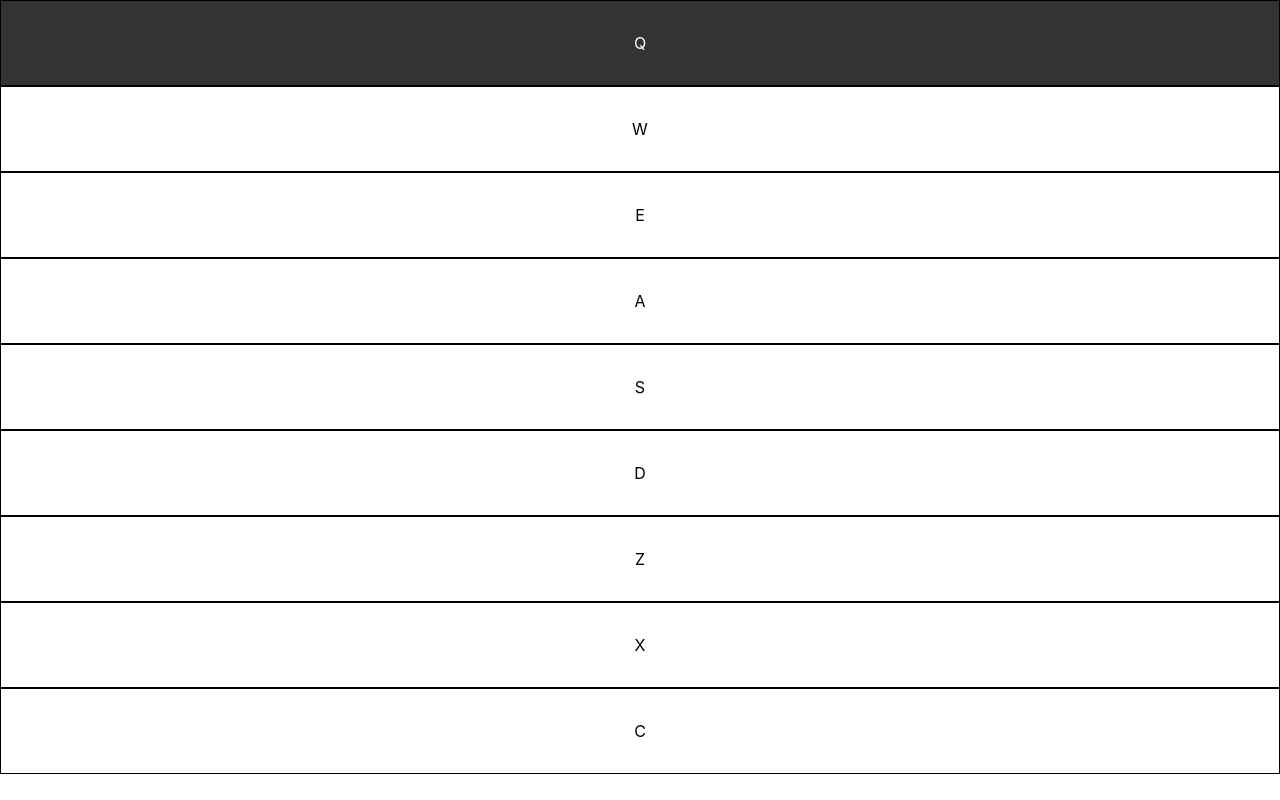
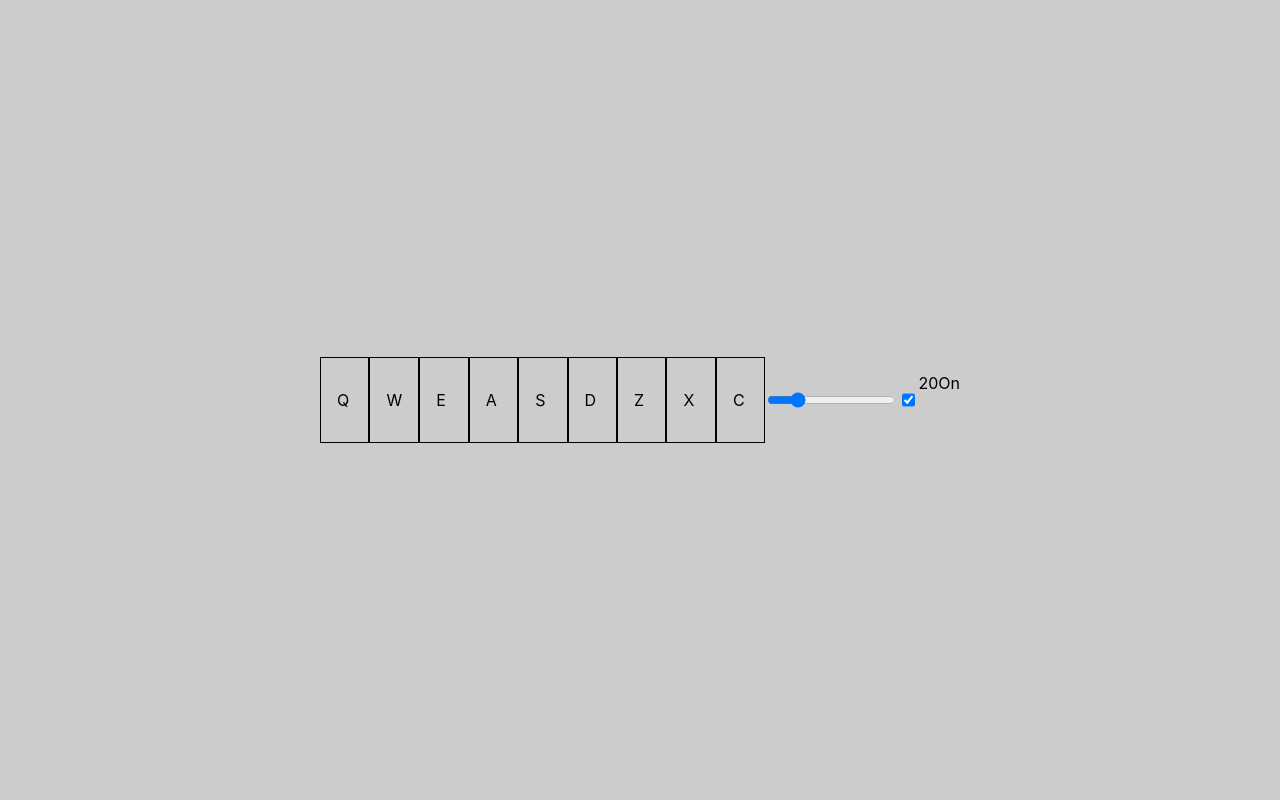
Before and after one commit to fccJashCoda/drummachine, a React (Create React App) app: page / in a window 1280 px wide. Built offline with nearby package versions, Linux system fonts and the light colour scheme.

Commit message:
working on control panel

```diff
--- a/package.json
+++ b/package.json
@@ -6,6 +6,7 @@
     "@testing-library/jest-dom": "^5.11.6",
     "@testing-library/react": "^11.2.1",
     "@testing-library/user-event": "^12.2.2",
+    "node-sass": "^4.14.1",
     "react": "^17.0.1",
     "react-dom": "^17.0.1",
     "react-scripts": "4.0.0",
--- a/src/App.css
+++ b/src/App.css
@@ -1,4 +1,4 @@
-.App {
+/* .App {
   text-align: center;
 }
 
@@ -35,12 +35,26 @@
   to {
     transform: rotate(360deg);
   }
+} */
+
+.App {
+  background: #ccc;
+  display: flex;
+  justify-content: center;
+  align-items: center;
+  height: 100%;
+}
+
+#drum-machine {
+  width: 50%;
+  display: flex;
 }
 
 .drum-pad {
   display: block;
   cursor: pointer;
   padding: 1em;
+  width: 2em;
   border: 1px solid black;
 }
 
--- a/src/App.js
+++ b/src/App.js
@@ -1,9 +1,9 @@
-import './App.css';
+// import './App.scss';
 import DrumMachine from './components/DrumMachine';
 
 function App() {
   return (
-    <div className="App" id="drum-machine">
+    <div className="App">
       <DrumMachine />
     </div>
   );
--- /dev/null
+++ b/src/App.scss
@@ -0,0 +1,30 @@
+.App {
+  background: #ccc;
+  display: flex;
+  justify-content: center;
+  align-items: center;
+  height: 100%;
+}
+
+#drum-machine {
+  width: 50%;
+  display: flex;
+}
+
+.drum-pad {
+  display: block;
+  cursor: pointer;
+  padding: 1em;
+  width: 2em;
+  border: 1px solid black;
+}
+
+.drum-pad:hover {
+  background: #333;
+  color: #fff;
+}
+
+.active {
+  background: #333;
+  color: #fff;
+}
--- /dev/null
+++ b/src/components/Controls.js
@@ -0,0 +1,28 @@
+import { useState } from 'react';
+
+const Controls = () => {
+  const [volume, setVolume] = useState(20);
+  const [on, setOn] = useState(true);
+
+  return (
+    <>
+      <input
+        type="range"
+        min={0}
+        max={100}
+        value={volume}
+        onChange={(e) => setVolume(e.target.value)}
+      />
+      <input
+        type="checkbox"
+        checked={on}
+        onChange={() => {
+          setOn(!on);
+        }}
+      />
+      <p>{volume}</p> {on && <p>On</p>}
+    </>
+  );
+};
+
+export default Controls;
--- a/src/components/Display.js
+++ b/src/components/Display.js
@@ -1,5 +1,5 @@
 const Display = (props) => {
-  return <div id="display">{props.text}</div>;
+  return <div id="display">{props.display}</div>;
 };
 
 export default Display;
--- a/src/components/DrumMachine.js
+++ b/src/components/DrumMachine.js
@@ -1,6 +1,6 @@
-import DrumPad from './DrumPad';
 import Display from './Display';
 import Audiotag from './Audiotag';
+import Controls from './Controls';
 import { v4 as uuid } from 'uuid';
 import { useState } from 'react';
 
@@ -125,14 +125,13 @@ const DrumMachine = () => {
 
   console.log(display);
   return (
-    // <div id="display">
-    <div>
+    <div id="drum-machine">
       {audioBank.map((element) => (
-        // <DrumPad key={element.id} sound={element} />
         <Audiotag key={element.id} sound={element} action={handleDisplay} />
       ))}
-      {/* <Display text={display} /> */}
-      <p id="display">{display}</p>
+      {/* <p id="display">{display}</p> */}
+      <Display display={display} />
+      <Controls />
     </div>
   );
 };
--- a/src/index.css
+++ /dev/null
@@ -1,13 +0,0 @@
-body {
-  margin: 0;
-  font-family: -apple-system, BlinkMacSystemFont, 'Segoe UI', 'Roboto', 'Oxygen',
-    'Ubuntu', 'Cantarell', 'Fira Sans', 'Droid Sans', 'Helvetica Neue',
-    sans-serif;
-  -webkit-font-smoothing: antialiased;
-  -moz-osx-font-smoothing: grayscale;
-}
-
-code {
-  font-family: source-code-pro, Menlo, Monaco, Consolas, 'Courier New',
-    monospace;
-}
--- a/src/index.js
+++ b/src/index.js
@@ -1,6 +1,6 @@
 import React from 'react';
 import ReactDOM from 'react-dom';
-import './index.css';
+import './index.scss';
 import App from './App';
 import reportWebVitals from './reportWebVitals';
 
--- /dev/null
+++ b/src/index.scss
@@ -0,0 +1,49 @@
+body {
+  margin: 0;
+  font-family: -apple-system, BlinkMacSystemFont, 'Segoe UI', 'Roboto', 'Oxygen',
+    'Ubuntu', 'Cantarell', 'Fira Sans', 'Droid Sans', 'Helvetica Neue',
+    sans-serif;
+  -webkit-font-smoothing: antialiased;
+  -moz-osx-font-smoothing: grayscale;
+  height: 100vh;
+}
+
+code {
+  font-family: source-code-pro, Menlo, Monaco, Consolas, 'Courier New',
+    monospace;
+}
+
+#root {
+  height: 100%;
+}
+
+.App {
+  background: #ccc;
+  display: flex;
+  justify-content: center;
+  align-items: center;
+  height: 100%;
+}
+
+#drum-machine {
+  width: 50%;
+  display: flex;
+}
+
+.drum-pad {
+  display: block;
+  cursor: pointer;
+  padding: 1em;
+  width: 2em;
+  border: 1px solid black;
+}
+
+.drum-pad:hover {
+  background: #333;
+  color: #fff;
+}
+
+.active {
+  background: #333;
+  color: #fff;
+}
```
Also changed, not shown: 1 other file (tests, documents, lock files or other folders).
